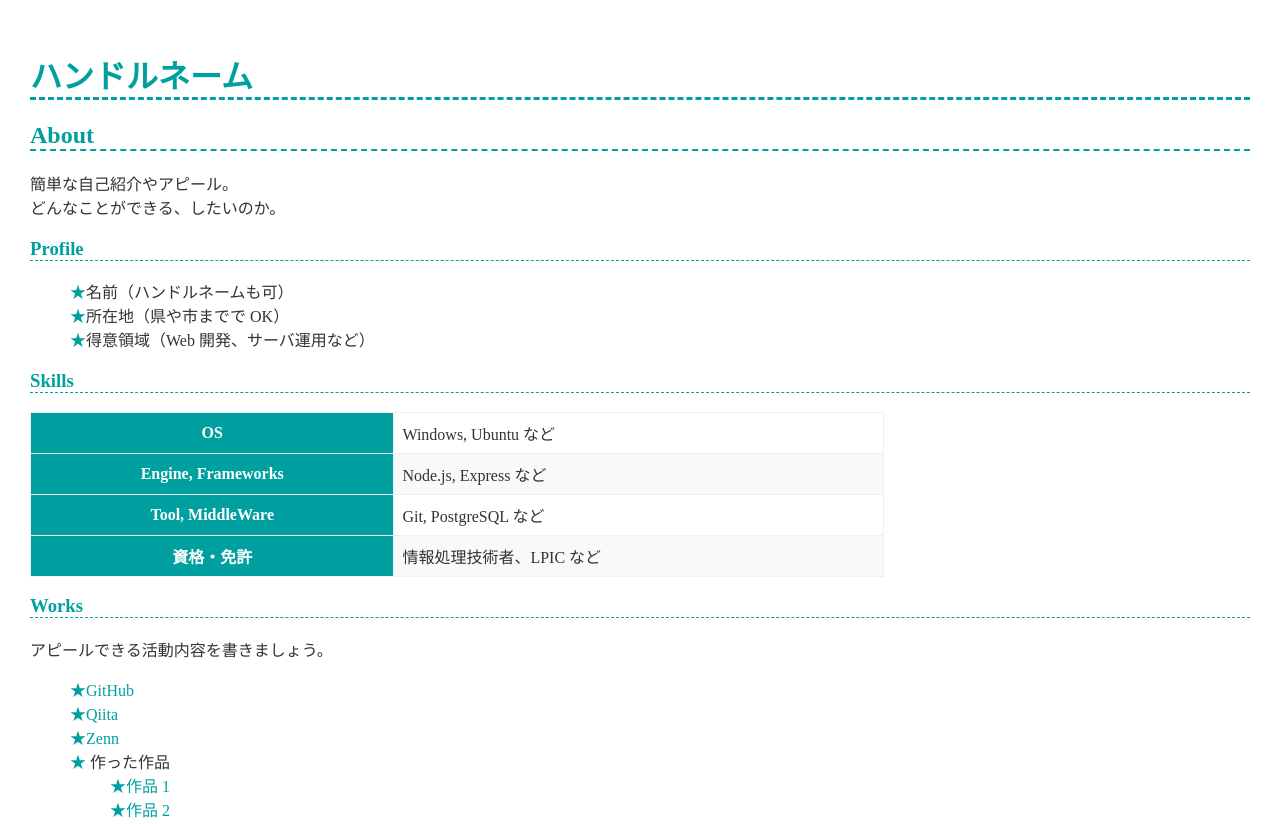
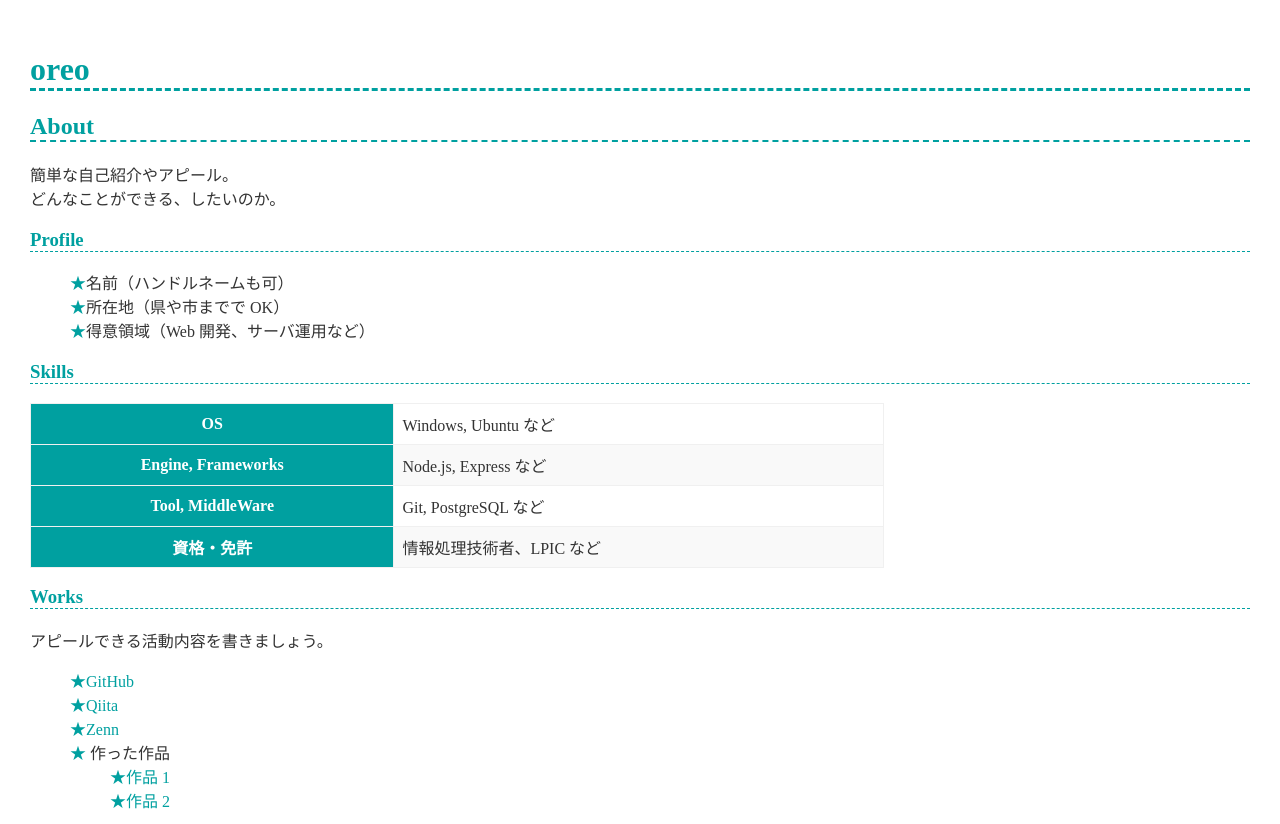
Before and after one commit to oreoooon/oreoooon.github.io, a plain HTML site: page index.html in a window 1280 px wide. Shown: the top 824 px of the page. Drawn offline with Linux system fonts and the light colour scheme.

Commit message:
Update index.html

```diff
--- a/index.html
+++ b/index.html
@@ -7,7 +7,7 @@
     <title>ハンドルネームのポートフォリオ</title>
   </head>
   <body>
-    <h1>ハンドルネーム</h1>
+    <h1>oreo</h1>
 
     <h2>About</h2>
     <p>
```
